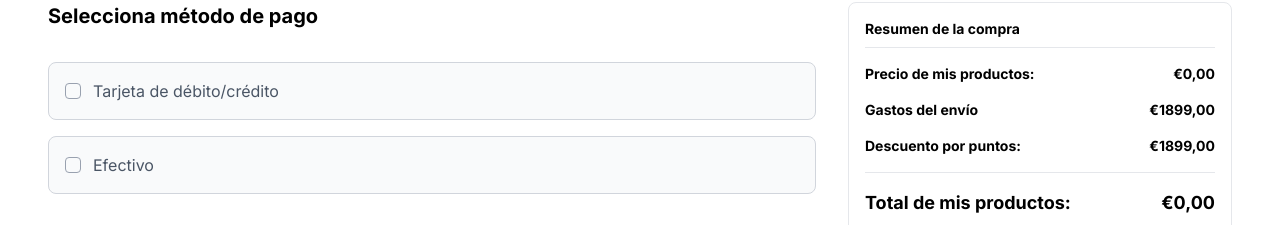
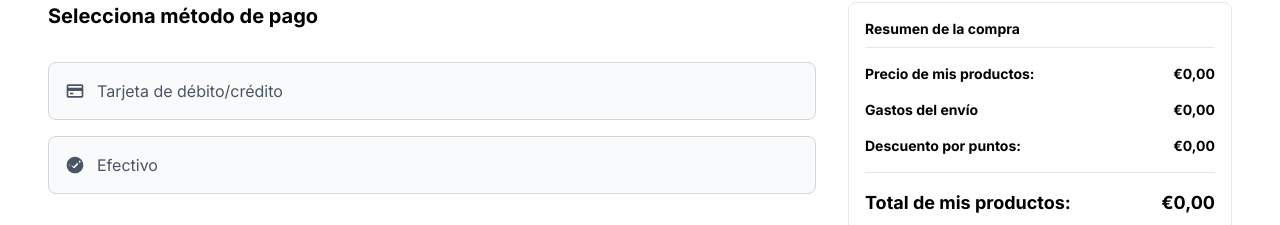
Before and after one commit to futurahaus/shingari, a Next.js app in the folder apps/frontend/: page /pagos in a window 1280 px wide. Shown: the part 154-379 px from the top of the page. Built offline with nearby package versions, Linux system fonts and the light colour scheme.

Commit message:
fix carrito

```diff
--- a/apps/frontend/src/app/(main)/pagos/page.tsx
+++ b/apps/frontend/src/app/(main)/pagos/page.tsx
@@ -18,8 +18,8 @@ export default function PagosPage() {
 
   // Calcular totales
   const total = cart.reduce((sum, p) => sum + p.price * p.quantity, 0);
-  const shipping = 1899; // Gastos de envío
-  const discount = 1899; // Descuento por puntos
+  const shipping = 0; // Gastos de envío
+  const discount = 0; // Descuento por puntos
   const finalTotal = total + shipping - discount;
 
   const handleCardDataChange = (field: string, value: string) => {
@@ -70,9 +70,16 @@ export default function PagosPage() {
                 onClick={() => setSelectedPaymentMethod('card')}
               >
                 <div className="flex items-center gap-3">
-                  <div className={`w-4 h-4 border rounded ${
-                    selectedPaymentMethod === 'card' ? 'bg-white border-white' : 'border-gray-400'
-                  }`}></div>
+                  <svg
+                    className={`w-5 h-5 ${
+                      selectedPaymentMethod === 'card' ? 'text-white' : 'text-gray-600'
+                    }`}
+                    fill="currentColor"
+                    viewBox="0 0 24 24"
+                  >
+                    <path d="M20 4H4c-1.11 0-1.99.89-1.99 2L2 18c0 1.11.89 2 2 2h16c1.11 0 2-.89 2-2V6c0-1.11-.89-2-2-2zm0 14H4v-6h16v6zm0-10H4V6h16v2z"/>
+                    <path d="M6 14h4v2H6z"/>
+                  </svg>
                   <span className={selectedPaymentMethod === 'card' ? 'text-white' : 'text-gray-600'}>
                     Tarjeta de débito/crédito
                   </span>
@@ -86,9 +93,16 @@ export default function PagosPage() {
                 onClick={() => setSelectedPaymentMethod('cash')}
               >
                 <div className="flex items-center gap-3">
-                  <div className={`w-4 h-4 border rounded ${
-                    selectedPaymentMethod === 'cash' ? 'bg-white border-white' : 'border-gray-400'
-                  }`}></div>
+                  <svg
+                    className={`w-5 h-5 ${
+                      selectedPaymentMethod === 'cash' ? 'text-white' : 'text-gray-600'
+                    }`}
+                    fill="currentColor"
+                    viewBox="0 0 24 24"
+                  >
+                    <path d="M12 2C6.48 2 2 6.48 2 12s4.48 10 10 10 10-4.48 10-10S17.52 2 12 2zm-2 15l-5-5 1.41-1.41L10 14.17l7.59-7.59L19 8l-9 9z"/>
+                    <path d="M12 6c-3.31 0-6 2.69-6 6s2.69 6 6 6 6-2.69 6-6-2.69-6-6-6zm0 10c-2.21 0-4-1.79-4-4s1.79-4 4-4 4 1.79 4 4-1.79 4-4 4z"/>
+                  </svg>
                   <span className={selectedPaymentMethod === 'cash' ? 'text-white' : 'text-gray-600'}>
                     Efectivo
                   </span>
@@ -229,7 +243,8 @@ export default function PagosPage() {
                   <div key={item.id} className="flex justify-between">
                     <div className="flex items-center gap-1">
                       <div className="w-4 h-4 bg-gray-200 rounded-sm"></div>
-                      <span className="text-xs font-medium text-black">Producto</span>
+                      <span className="text-xs font-medium text-black">{item.name}</span>
+                      <span className="text-xs font-medium text-black">x{item.quantity}</span>
                     </div>
                     <span className="text-sm font-medium text-black">
                       €{(item.price * item.quantity).toLocaleString('es-ES', { minimumFractionDigits: 2 })}
--- a/apps/frontend/src/app/(main)/products/page.tsx
+++ b/apps/frontend/src/app/(main)/products/page.tsx
@@ -361,7 +361,7 @@ const ProductsSection = ({
             </Text>
             <ProductFilters filters={filters} onFilterChange={handleFilterChange} />
             {loading && products.length === 0 ? (
-                <div className="grid grid-cols-1 sm:grid-cols-2 lg:grid-cols-4 gap-6 animate-pulse">
+                <div className="grid grid-cols-1 sm:grid-cols-2 xl:grid-cols-3 2xl:grid-cols-5 3xl:grid-cols-6 gap-6 animate-pulse">
                     {[...Array(8)].map((_, i) => (
                         <ProductCardSkeleton key={i} />
                     ))}
@@ -378,7 +378,7 @@ const ProductsSection = ({
                 </div>
             ) : (
                 <>
-                    <div className="grid grid-cols-1 sm:grid-cols-2 lg:grid-cols-4 gap-6">
+                    <div className="grid grid-cols-1 sm:grid-cols-2 xl:grid-cols-3 2xl:grid-cols-5 3xl:grid-cols-6 gap-6">
                         {products.map((product) => (
                             <ProductCard key={product.id} product={product} />
                         ))}
--- a/apps/frontend/src/components/home/Banner.tsx
+++ b/apps/frontend/src/components/home/Banner.tsx
@@ -1,10 +1,13 @@
 'use client';
 
 import Image from 'next/image';
+import { useRouter } from 'next/navigation';
 import { Button } from '@/app/ui/components/Button';
 import { Text } from '@/app/ui/components/Text';
 
 export const Banner = () => {
+  const router = useRouter();
+
   return (
     <div className="h-[480px] relative my-8 mx-4 sm:mx-6 lg:mx-8 group">
       <div className="mx-auto sm:px-6 lg:px-8 h-full">
@@ -50,8 +53,7 @@ export const Banner = () => {
               />
               <Button
                 onPress={() => {
-                  // Lógica para navegar a tienda hosteleros
-                  console.log('Navegar a tienda hosteleros');
+                  router.push('/products');
                 }}
                 type="primary"
                 text="Tienda Online Hosteleros"
```
